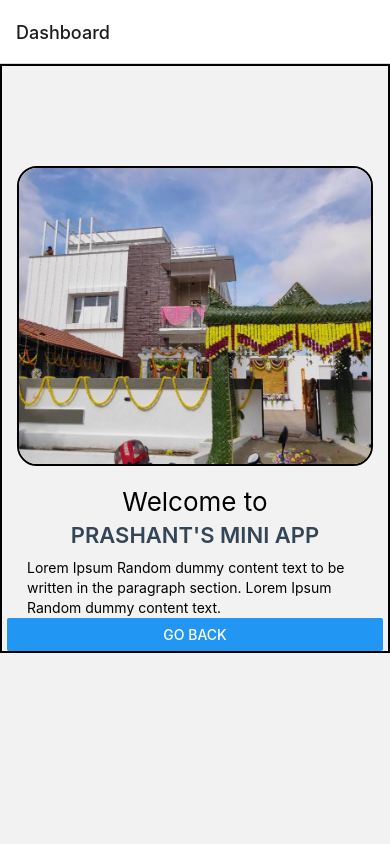
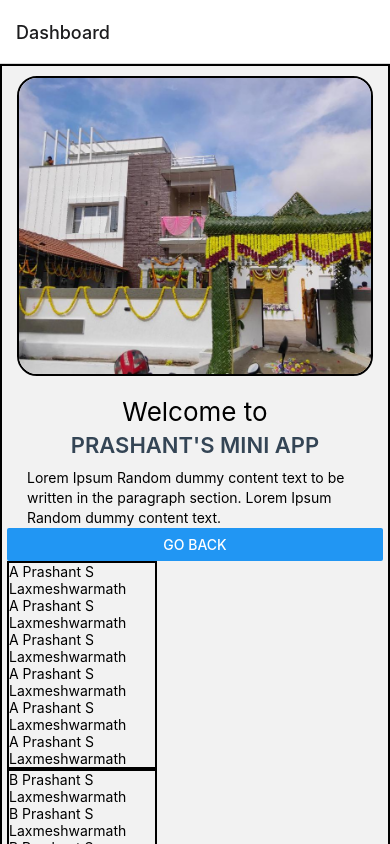
Before and after one commit to Prashant-SL/ReactNativeMiniApp, a React Native app: screen /Home in a window 390 px wide. Shown: the top 844 px of the page. Built offline with nearby package versions, Linux system fonts and the light colour scheme.

Commit message:
Home Page 3

```diff
--- a/App.js
+++ b/App.js
@@ -4,6 +4,8 @@ import { StatusBar } from 'expo-status-bar';
 import { StyleSheet, Text, View } from 'react-native';
 import Home from './src/Components/Home';
 import Services from './src/Components/Services';
+import About from './src/Components/About';
+import Contact from './src/Components/Contact';
 
 
 export default function App() {
@@ -13,13 +15,9 @@ export default function App() {
       <Stack.Navigator initialRouteName='Home' >
         <Stack.Screen name='Home' component={Home} options={{ title: 'Dashboard' }} />
         <Stack.Screen name='Services' component={Services} options={{ title: 'Services' }} />
+        <Stack.Screen name='About' component={About} options={{ title: 'About' }} />
+        <Stack.Screen name='Contact' component={Contact} options={{ title: 'Contact' }} />
       </Stack.Navigator>
     </NavigationContainer>
   );
 }
-
-const styles = StyleSheet.create({
-  container: {
-    backgroundColor: '#fff',
-  },
-});
--- /dev/null
+++ b/src/Components/About.jsx
@@ -0,0 +1,14 @@
+import { StyleSheet, Text, View } from 'react-native'
+import React from 'react'
+
+const About = () => {
+    return (
+        <View>
+            <Text>About</Text>
+        </View>
+    )
+}
+
+const styles = StyleSheet.create({});
+
+export default About;
--- /dev/null
+++ b/src/Components/Contact.jsx
@@ -0,0 +1,14 @@
+import { StyleSheet, Text, View } from 'react-native'
+import React from 'react'
+
+const Contact = () => {
+    return (
+        <View>
+            <Text>Contact</Text>
+        </View>
+    )
+}
+
+const styles = StyleSheet.create({});
+
+export default Contact;
--- a/src/Components/Home.jsx
+++ b/src/Components/Home.jsx
@@ -1,7 +1,8 @@
 import React from 'react';
-import { Image, StyleSheet, Text, View, Button } from 'react-native';
+import { Image, StyleSheet, Text, View, Button, FlatList, TouchableOpacity } from 'react-native';
 
 const Home = ({ navigation }) => {
+    let arr = [{ name: "A", key: 1 }, { name: "B", key: 2 }, { name: "C", key: 3 }, { name: "D", key: 4 }, { name: "E", key: 5 }, { name: "F", key: 6 }];
     return (
         <View style={styles.mainContainer}>
             <View style={styles.mainTop}>
@@ -10,7 +11,19 @@ const Home = ({ navigation }) => {
                 <Text style={{ fontSize: 22, textAlign: "center", marginTop: 5, color: "#344555", fontWeight: "600", textTransform: "uppercase" }}>Prashant's Mini App</Text>
             </View>
             <Text style={styles.paraStyle}>Lorem Ipsum Random dummy content text to be written in the paragraph section. Lorem Ipsum Random dummy content text.</Text>
-            <Button style={styles.btn} title='Go Back' onPress={() => navigation.navigate("Services")} />
+            <Button title='Go Back' onPress={() => navigation.navigate("Services")} />
+            <FlatList data={arr} renderItem={(e) => {
+                return (
+                    <TouchableOpacity style={styles.smallBox}>
+                        <Text>{e.item.name} Prashant S Laxmeshwarmath</Text>
+                        <Text>{e.item.name} Prashant S Laxmeshwarmath</Text>
+                        <Text>{e.item.name} Prashant S Laxmeshwarmath</Text>
+                        <Text>{e.item.name} Prashant S Laxmeshwarmath</Text>
+                        <Text>{e.item.name} Prashant S Laxmeshwarmath</Text>
+                        <Text>{e.item.name} Prashant S Laxmeshwarmath</Text>
+                    </TouchableOpacity>
+                )
+            }} />
         </View>
     )
 }
@@ -20,9 +33,9 @@ export default Home
 const styles = StyleSheet.create({
     mainContainer: {
         borderWidth: 2,
-        width: "100%",
-        display: "flex",
-        justifyContent: "space-between",
+        height: undefined,
+        // display: "flex",
+        // justifyContent: "space-between",
         paddingHorizontal: 5,
         textAlign: "center"
     },
@@ -34,10 +47,8 @@ const styles = StyleSheet.create({
     },
     topImage: {
         borderWidth: 2,
-        // width: "90%",
         height: 300,
-        // marginHorizontal: 40,
-        marginTop: 100,
+        marginTop: 10,
         aspectRatio: 2 / 1.7,
         borderRadius: 20
     },
@@ -46,9 +57,9 @@ const styles = StyleSheet.create({
         paddingTop: 10,
         lineHeight: 20,
     },
-    btn: {
-        color: "red",
-        borderRadius: 20,
-        width: 100
+    smallBox: {
+        width: "40%",
+        // height: "25%",
+        borderWidth: 2
     }
 })
--- a/src/Components/Services.jsx
+++ b/src/Components/Services.jsx
@@ -10,6 +10,6 @@ const Services = ({ navigation }) => {
     )
 }
 
-export default Services
+const styles = StyleSheet.create({});
 
-const styles = StyleSheet.create({})
+export default Services;
```
Also changed, not shown: src/Components/Menubar.jsx (added, +13 -0 lines).
